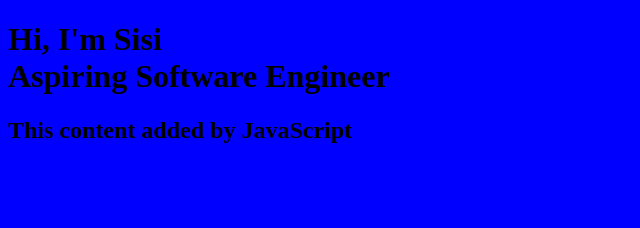
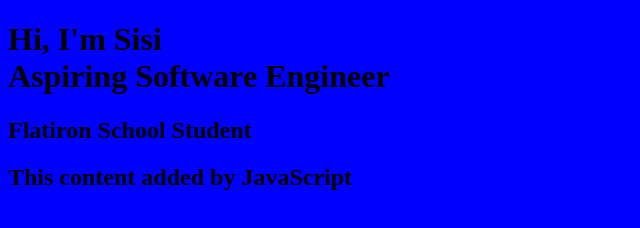
Before and after one commit to remicknsisi/my-personal-website, a plain HTML site: page index.html in a window 1280 px wide. Shown: the whole page, without its empty margins (0-640 px from the left). Drawn offline with Linux system fonts and the light colour scheme.

Commit message:
Flatiron Student subheader

```diff
--- a/index.html
+++ b/index.html
@@ -9,6 +9,9 @@
             <br>
             Aspiring Software Engineer
         </h1>
+        <h2>
+            Flatiron School Student
+        </h2>
         <script src="script.js"></script>
     </body>
 </html>
```
